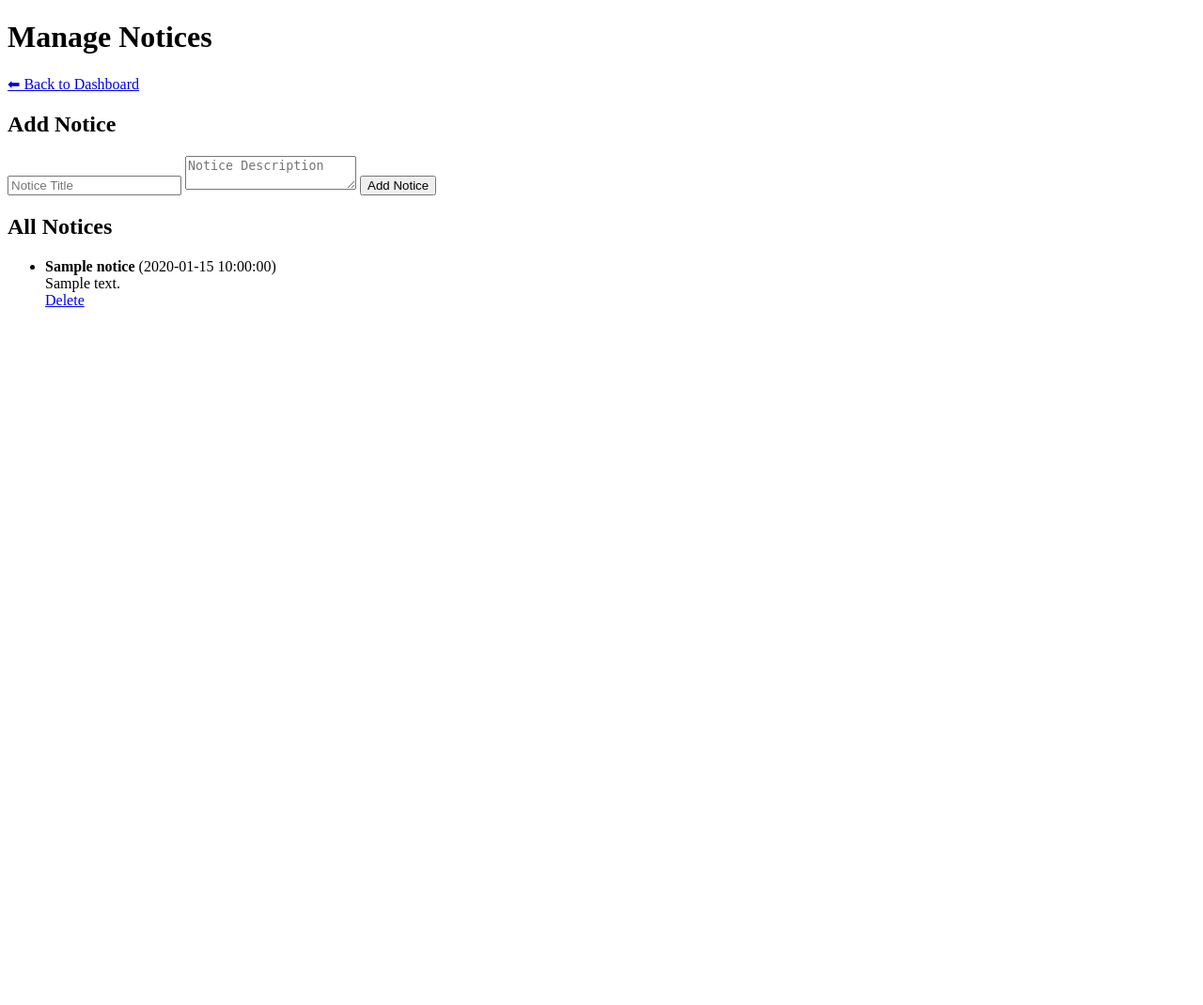
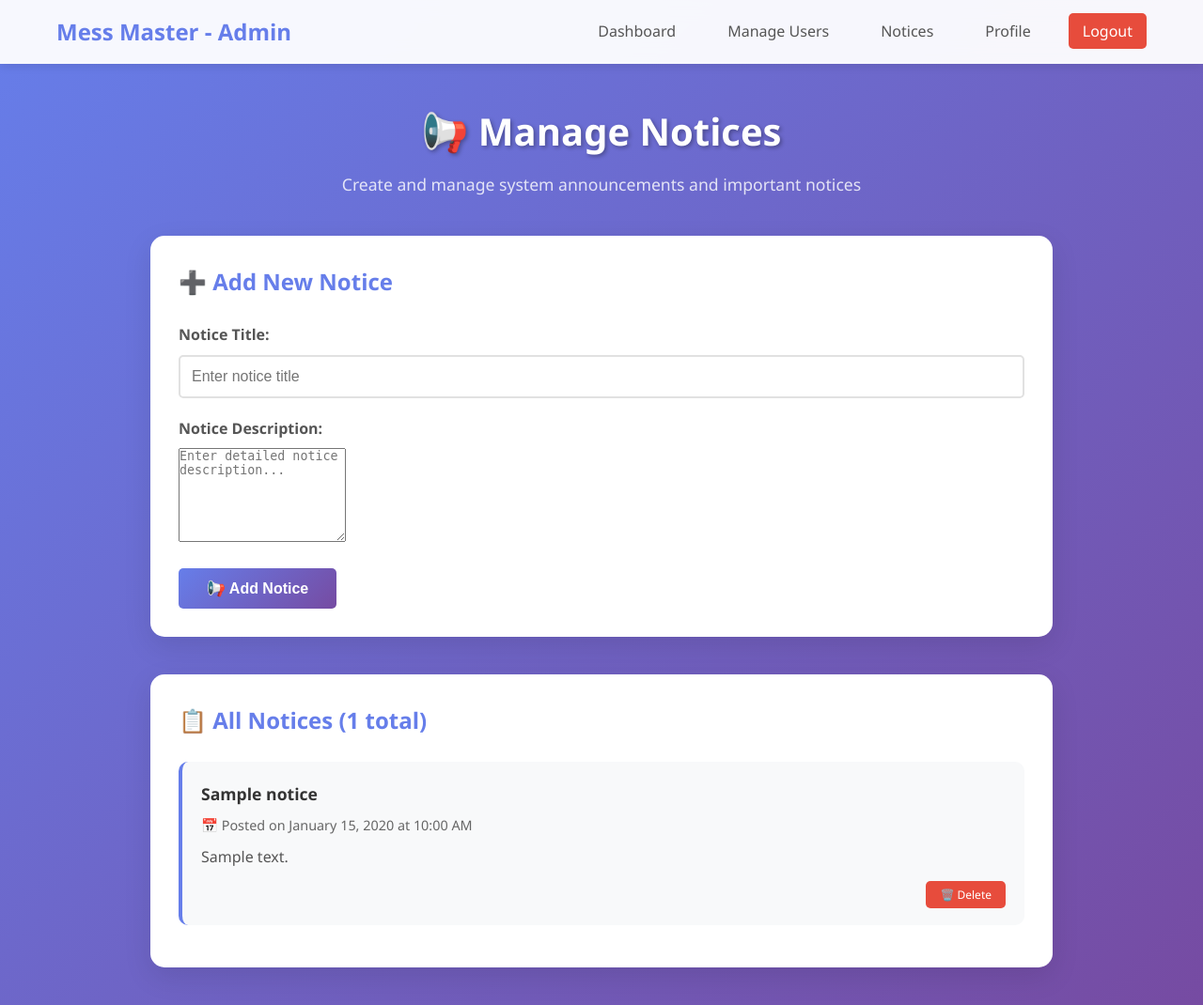
Before and after one commit to shailasnigdha/mess_master, a PHP site: page /admin_notices.php in a window 1280 px wide. Shown: the whole page at 94% size. Before the commit the page ends 327 px from the top, so only its background shows below. Run offline with PHP 8.4, Linux system fonts and the light colour scheme; a user stored in the database is signed in; tables that the repository leaves empty hold one stand-in row (values such as "Sample post").

Commit message:
implemented notice management

```diff
--- a/admin_notices.php
+++ b/admin_notices.php
@@ -2,19 +2,29 @@
 session_start();
 include 'config.php';
 
-if (!isset($_SESSION['admin_id'])) {
-    header("Location: index.php");
+if (!isset($_SESSION['user_id']) || $_SESSION['role'] !== 'Admin') {
+    header("Location: login.php");
     exit();
 }
 
 // Add Notice
 if (isset($_POST['add_notice'])) {
-    $title = $_POST['title'];
-    $desc = $_POST['description'];
+    $title = trim($_POST['title']);
+    $desc = trim($_POST['description']);
 
+    if (!empty($title)) {
         $stmt = $conn->prepare("INSERT INTO notices (title, description) VALUES (?, ?)");
         $stmt->bind_param("ss", $title, $desc);
-    $stmt->execute();
+
+        if ($stmt->execute()) {
+            $success = "Notice '$title' has been successfully added.";
+        } else {
+            $error = "Error adding notice. Please try again.";
+        }
+        $stmt->close();
+    } else {
+        $error = "Notice title is required.";
+    }
 }
 
 // Delete Notice
@@ -29,30 +39,167 @@ if (isset($_GET['delete'])) {
 $notices = $conn->query("SELECT * FROM notices ORDER BY created_at DESC");
 ?>
 <!DOCTYPE html>
-<html>
+<html lang="en">
 <head>
-    <title>Manage Notices</title>
+    <meta charset="UTF-8">
+    <meta name="viewport" content="width=device-width, initial-scale=1.0">
+    <title>Manage Notices - Mess Master</title>
+    <link rel="stylesheet" href="style.css">
+    <style>
+        .manage-notices-container {
+            max-width: 1000px;
+            margin: 0 auto;
+            padding: 40px 20px;
+        }
+
+        .add-notice-form {
+            background: white;
+            padding: 30px;
+            border-radius: 15px;
+            box-shadow: 0 10px 30px rgba(0, 0, 0, 0.1);
+            margin-bottom: 40px;
+        }
+
+        .notices-list-container {
+            background: white;
+            padding: 30px;
+            border-radius: 15px;
+            box-shadow: 0 10px 30px rgba(0, 0, 0, 0.1);
+        }
+
+        .notice-card {
+            background: #f8f9fa;
+            padding: 20px;
+            border-radius: 10px;
+            margin-bottom: 15px;
+            border-left: 4px solid #667eea;
+        }
+
+        .notice-card h4 {
+            color: #333;
+            margin-bottom: 8px;
+            font-size: 1.1rem;
+        }
+
+        .notice-meta {
+            color: #666;
+            font-size: 0.9rem;
+            margin-bottom: 10px;
+        }
+
+        .notice-description {
+            color: #555;
+            line-height: 1.5;
+            margin-bottom: 15px;
+        }
+
+        .notice-actions {
+            text-align: right;
+        }
+
+        .delete-notice-btn {
+            background: #e74c3c;
+            color: white;
+            padding: 6px 15px;
+            border: none;
+            border-radius: 5px;
+            cursor: pointer;
+            font-size: 12px;
+            text-decoration: none;
+            transition: background 0.3s ease;
+        }
+
+        .delete-notice-btn:hover {
+            background: #c0392b;
+        }
+
+        .form-group textarea {
+            min-height: 100px;
+            resize: vertical;
+        }
+    </style>
 </head>
 <body>
-<h1>Manage Notices</h1>
-<a href="admin_dashboard.php">⬅ Back to Dashboard</a>
+    <nav class="navbar">
+        <div class="nav-container">
+            <h2 class="nav-title">Mess Master - Admin</h2>
+            <ul class="nav-links">
+                <li><a href="admin_dashboard.php">Dashboard</a></li>
+                <li><a href="admin_manage_users.php">Manage Users</a></li>
+                <li><a href="admin_notices.php">Notices</a></li>
+                <li><a href="admin_profile.php">Profile</a></li>
+                <li><a href="logout.php" class="logout-link">Logout</a></li>
+            </ul>
+        </div>
+    </nav>
 
-<h2>Add Notice</h2>
+    <div class="manage-notices-container">
+        <div class="welcome-section" style="margin-bottom: 40px;">
+            <h1 style="color: white;">📢 Manage Notices</h1>
+            <p style="color: rgba(255,255,255,0.9);">Create and manage system announcements and important notices</p>
+        </div>
+
+        <?php if (isset($error)): ?>
+            <div class="error-message" style="margin-bottom: 20px;"><?php echo htmlspecialchars($error); ?></div>
+        <?php endif; ?>
+
+        <?php if (isset($success)): ?>
+            <div style="background: #d4edda; color: #155724; padding: 15px; border-radius: 5px; margin-bottom: 20px; border-left: 4px solid #28a745;">
+                <?php echo htmlspecialchars($success); ?>
+            </div>
+        <?php endif; ?>
+
+        <div class="add-notice-form">
+            <h2 style="color: #667eea; margin-bottom: 25px;">➕ Add New Notice</h2>
             <form method="post">
-    <input type="text" name="title" placeholder="Notice Title" required>
-    <textarea name="description" placeholder="Notice Description"></textarea>
-    <button type="submit" name="add_notice">Add Notice</button>
+                <div class="form-group">
+                    <label for="title">Notice Title:</label>
+                    <input type="text" id="title" name="title" placeholder="Enter notice title" required
+                           value="<?php echo htmlspecialchars($_POST['title'] ?? ''); ?>">
+                </div>
+
+                <div class="form-group">
+                    <label for="description">Notice Description:</label>
+                    <textarea id="description" name="description" placeholder="Enter detailed notice description..."><?php echo htmlspecialchars($_POST['description'] ?? ''); ?></textarea>
+                </div>
+
+                <button type="submit" name="add_notice" class="login-btn" style="width: auto; padding: 12px 30px;">
+                    📢 Add Notice
+                </button>
             </form>
+        </div>
 
-<h2>All Notices</h2>
-<ul>
+        <div class="notices-list-container">
+            <h2 style="color: #667eea; margin-bottom: 25px;">📋 All Notices (<?php echo $notices->num_rows; ?> total)</h2>
+
+            <?php if ($notices->num_rows > 0): ?>
                 <?php while($n = $notices->fetch_assoc()): ?>
-    <li>
-        <b><?= $n['title'] ?></b> (<?= $n['created_at'] ?>)<br>
-        <?= $n['description'] ?><br>
-        <a href="admin_notices.php?delete=<?= $n['id'] ?>" onclick="return confirm('Delete notice?')">Delete</a>
-    </li>
+                <div class="notice-card">
+                    <h4><?= htmlspecialchars($n['title']) ?></h4>
+                    <div class="notice-meta">
+                        📅 Posted on <?= date('F j, Y \a\t g:i A', strtotime($n['created_at'])) ?>
+                    </div>
+                    <?php if (!empty($n['description'])): ?>
+                    <div class="notice-description">
+                        <?= nl2br(htmlspecialchars($n['description'])) ?>
+                    </div>
+                    <?php endif; ?>
+                    <div class="notice-actions">
+                        <a href="admin_notices.php?delete=<?= $n['id'] ?>"
+                           class="delete-notice-btn"
+                           onclick="return confirm('Are you sure you want to delete the notice \'<?= htmlspecialchars($n['title']) ?>\'? This action cannot be undone.')">
+                            🗑️ Delete
+                        </a>
+                    </div>
+                </div>
                 <?php endwhile; ?>
-</ul>
+            <?php else: ?>
+                <div style="text-align: center; padding: 40px; color: #666;">
+                    <p style="font-size: 1.1rem;">📋 No notices found</p>
+                    <p>Create your first notice using the form above to keep users informed about important updates.</p>
+                </div>
+            <?php endif; ?>
+        </div>
+    </div>
 </body>
 </html>
```
Lines whose indentation alone changed are shown as unchanged.
